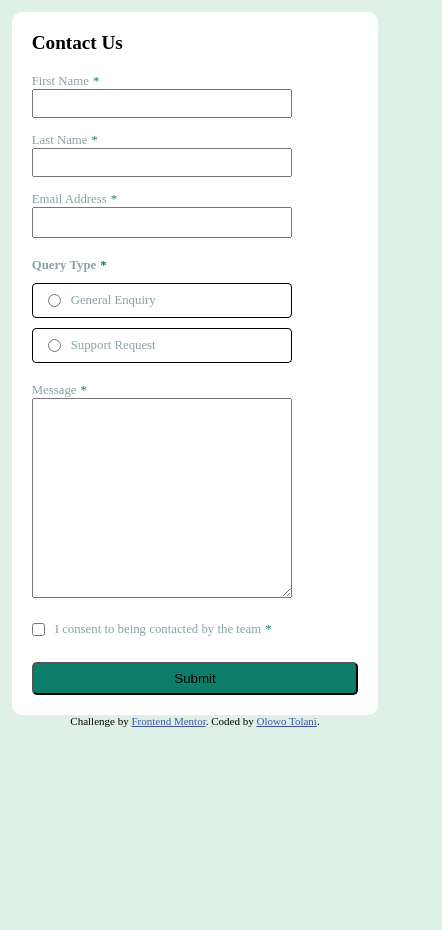
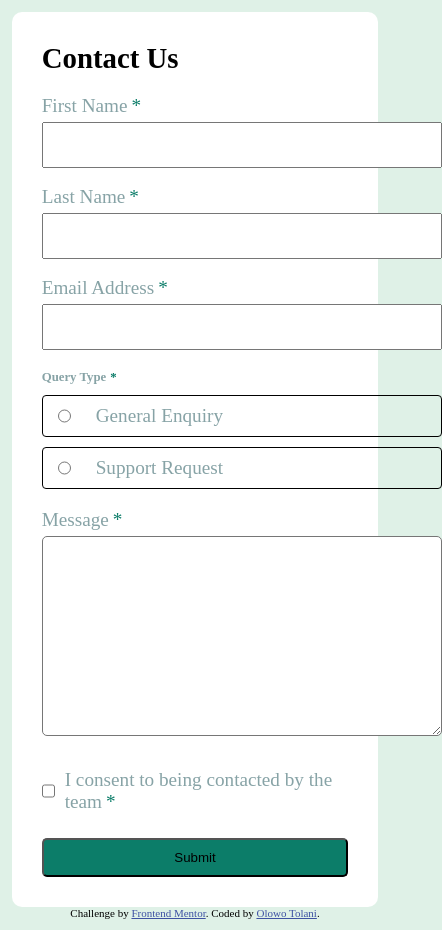
Before and after one commit to TollyG/contantMe, a plain HTML site: page index.html in a window 390 px wide. Shown: the whole page, 442 px wide, since content can reach past the window. Before the commit the page ends 844 px from the top, so only its background shows below. Drawn offline with Linux system fonts and the light colour scheme.

Commit message:
Add files via upload

```diff
--- a/index.html
+++ b/index.html
@@ -73,12 +73,12 @@
             <label for="query2">Support Request</label>
           </div>
         </div>
-        <p style="margin-top: -15px;" class="error-message">Please select a query type</p>
+        <p class="error-message">Please select a query type</p>
       </div>
 
       <div class="message">
         <label for="message" class="required">Message</label><br>
-        <textarea name="message" id="message" rows="3" autocomplete="off"></textarea>
+        <textarea name="message" id="message" rows="5" autocomplete="off"></textarea>
         <p class="error-message">This field is required</p>
       </div>
 
--- a/style.css
+++ b/style.css
@@ -5,45 +5,48 @@
 }
 body {
   background-color: hsl(148, 38%, 91%);
-  padding: 2% 25%;
+  padding: 3% 30%;
   font-size: 16px;
 }
 .container {
   background-color: hsl(0, 0%, 100%);
   border-radius: 10px;
-  padding: 20px;
-  max-width: 475px;
+  padding: 30px;
+  max-width: 600px;
 }
 .main {
-  font-size: 0.8rem;
+  font-size: 1.2rem;
 }
 .container_name {
   display: flex;
-  gap: 20px;
+  gap: 25px;
   margin-bottom: 20px;
-}
-input {
-  padding: 5px;
+  margin-bottom: 8px;
 }
 h1 {
-  font-size: 1.2rem;
+  font-size: 1.8rem;
   margin-bottom: 20px;
 }
 .label {
-  margin-bottom: 5px;
+  margin-bottom: 8px;
 }
 .label input {
-  width: 200px;
+  width: 250px;
+  margin-top: 5px;
 }
 .email_label input {
-  width: 420px;
-  padding: 7px 0;
+  width: 525px;
+  padding: 10px 0;
+  margin-top: 5px;
 }
 p {
-  font-size: 0.6rem;
+  font-size: 0.8rem;
 }
 .email {
   margin-bottom: 20px;
+}
+.email_label{
+    margin-bottom: 8px;
 }
 h2 {
   font-size: 0.8rem;
@@ -53,9 +56,9 @@ h2 {
   border-radius: 4px;
   padding: 9px 15px;
   border: 1px solid black;
-  width: 200px;
+  width: 250px;
   display: flex;
-  gap: 10px;
+  gap: 25px;
 }
 .main {
   color: hsl(186, 15%, 59%);
@@ -71,13 +74,15 @@ h2 {
   margin-bottom: 20px;
 }
 textarea {
-  width: 420px;
+  width: 525px;
   padding: 10px;
+  margin-top: 5px;
+  margin-bottom: 8px;
 }
 button {
   width: 100%;
   margin-top: 20px;
-  padding: 7px;
+  padding: 10px;
   border-radius: 5px;
   background-color: hsl(169, 82%, 27%);
 }
@@ -111,21 +116,22 @@ img {
 }
 input {
   cursor: pointer;
-  font-size: .8rem;
-  font-family: 'Times New Roman', Times, serif;
+  font-size: 1.2rem;
+  font-family: "Times New Roman", Times, serif;
+  padding: 10px;
 }
-#email{
+#email {
   padding-left: 10px;
 }
 input:hover {
   border: 1.5px solid hsl(169, 82%, 27%);
   border-radius: 2px;
 }
-.query:hover{
+.query:hover {
   background-color: hsl(148, 38%, 91%);
   border: 1.5px solid hsl(169, 82%, 27%);
 }
-.required::after{
+.required::after {
   content: "*";
   color: hsl(169, 82%, 27%);
   margin-left: 4px;
@@ -146,17 +152,19 @@ input:hover {
     margin-bottom: 10px;
   }
   .label input {
-  width: 260px;
+    width: 400px;
   }
   .email_label input {
-  width: 260px;
-  padding: 6px 0;
+    width: 400px;
+    padding: 10px 0;
   }
   .query {
-  width: 260px;
+    width: 400px;
   }
   textarea {
-  width: 260px;
+    width: 400px;
     height: 200px;
+    border-radius: 5px;
   }
+
 }
```
Lines whose indentation alone changed are shown as unchanged.
